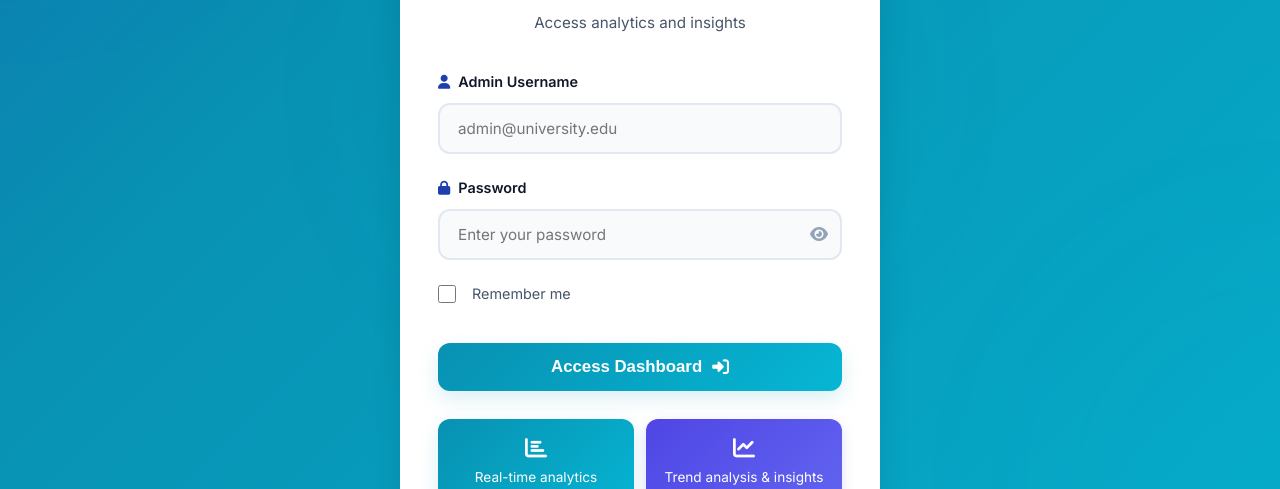
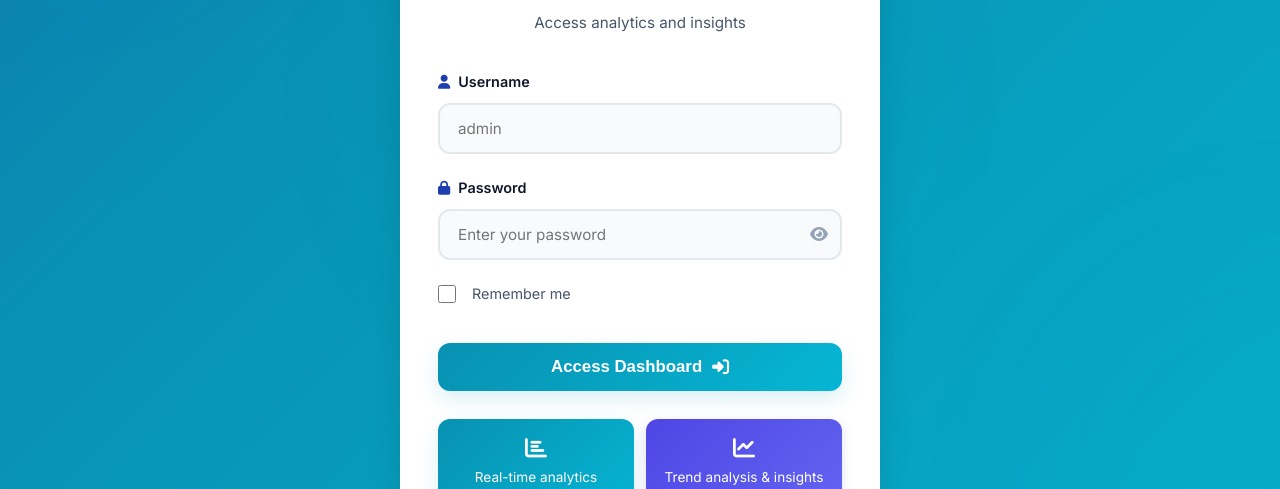
Before and after one commit to Kamya-bot/Pattern-Tracking-Frontend, a plain HTML site: page admin-login.html in a window 1280 px wide. Shown: the part 311-800 px from the top of the page. Drawn offline with Linux system fonts and the light colour scheme.

Commit message:
Fix admin login: use text input for username

```diff
--- a/admin-login.html
+++ b/admin-login.html
@@ -33,17 +33,17 @@
 
                 <form id="adminLoginForm" class="login-form">
                     <div class="form-group">
-                        <label for="email">
+                        <label for="username">
                             <i class="fas fa-user"></i>
-                            <span>Admin Username</span>
+                            <span>Username</span>
                         </label>
                         <input
-                            type="email"
-                            id="email"
-                            name="email"
-                            placeholder="admin@university.edu"
+                            type="text"
+                            id="username"
+                            name="username"
+                            placeholder="admin"
                             required
-                            autocomplete="email"
+                            autocomplete="username"
                         >
                         <div class="input-border"></div>
                     </div>
--- a/auth.js
+++ b/auth.js
@@ -37,18 +37,17 @@ if (adminLoginForm) {
     adminLoginForm.addEventListener('submit', async function(e) {
         e.preventDefault();
 
-        const email    = document.getElementById('email').value.trim();
+        // Read from username field (text input, not email)
+        const username = document.getElementById('username').value.trim();
         const password = document.getElementById('password').value;
 
-        if (!email || !password) { showError('Please fill in all fields'); return; }
+        if (!username || !password) { showError('Please fill in all fields'); return; }
 
         const btn = this.querySelector('button[type="submit"]');
         btn.disabled = true;
         btn.innerHTML = '<i class="fas fa-spinner fa-spin"></i> <span>Signing in...</span>';
 
         try {
-            const username = email.includes('@') ? email.split('@')[0] : email;
-
             const response = await fetch(`${API_BASE}/api/admin/login`, {
                 method: 'POST',
                 headers: { 'Content-Type': 'application/json' },
@@ -61,8 +60,7 @@ if (adminLoginForm) {
             if (data.success) {
                 const session = {
                     role: 'admin',
-                    email: email,
-                    username: data.username,
+                    username: username,
                     loginTime: new Date().toISOString()
                 };
                 localStorage.setItem('userSession', JSON.stringify(session));
```
